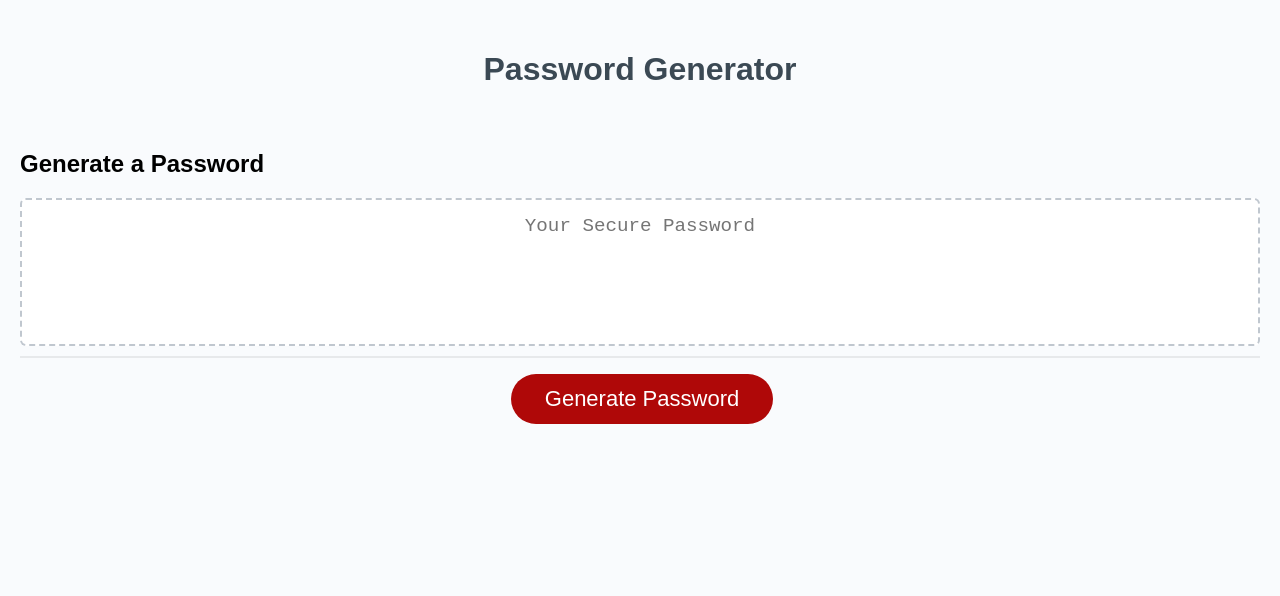
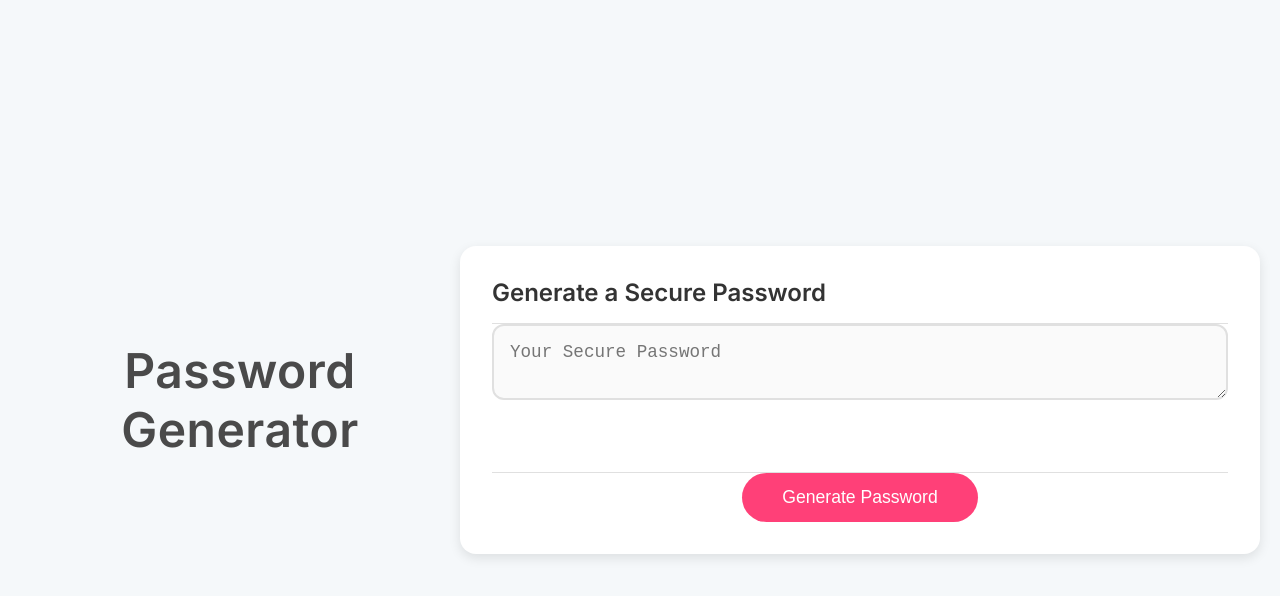
Before and after one commit to BrxwnSugxr/lazyPassword, a plain HTML site: page index.html in a window 1280 px wide. Drawn offline with Linux system fonts and the light colour scheme.

Commit message:
update of html css 2025 look

```diff
--- a/index.html
+++ b/index.html
@@ -3,7 +3,13 @@
   <head>
     <meta charset="UTF-8" />
     <meta name="viewport" content="width=device-width, initial-scale=1.0" />
+    <meta name="description" content="A simple and modern password generator" />
+    <meta name="author" content="Muhamad" />
     <title>Password Generator</title>
+    <link
+      href="https://fonts.googleapis.com/css2?family=Inter:wght@400;500;600&display=swap"
+      rel="stylesheet"
+    />
     <link rel="stylesheet" href="style.css" />
   </head>
   <body>
@@ -11,11 +17,11 @@
       <header>
         <h1>Password Generator</h1>
       </header>
-      <div id="card">
-        <div id="card-header">
-          <h2>Generate a Password</h2>
+      <div class="card">
+        <div class="card-header">
+          <h2>Generate a Secure Password</h2>
         </div>
-        <div id="card-body">
+        <div class="card-body">
           <textarea
             readonly
             id="password"
--- a/style.css
+++ b/style.css
@@ -1,95 +1,93 @@
+/* CSS Reset & Global Styles */
 *,
 *::before,
-*::after{
-
+*::after {
   box-sizing: border-box;
-}
-
-
-html, body, .wrapper{
-    height: 100%;
-    margin:0;
+  margin: 0;
   padding: 0;
 }
 
-body{
-    font-family: sans-serif;
-    background-color: #f9fbfd;
+html, body, .wrapper {
+  height: 100%;
+  font-family: 'Inter', sans-serif; /* A modern, highly-legible font */
+  background-color: #f5f8fa; /* Light, neutral background */
 }
 
-.wrapper{
-    padding-top: 30px;
-    padding-left: 20px;
-    padding-right: 20px;
+body {
+  color: #333; /* Dark text for readability */
+}
+
+.wrapper {
+  display: flex;
+  justify-content: center;
+  align-items: center;
+  padding: 20px;
 }
 
 header {
   text-align: center;
-    padding: 20px;
-    padding-top: 0px;
-    color: hsl(206,17%,28%);
+  padding: 20px 0;
+  font-size: 1.5rem;
+  font-weight: 600;
+  color: #4a4a4a;
+  letter-spacing: 0.5px;
 }
 
-.card{
-    background-color: hsl(0,0%,100%);
-    border-radius: 5px;
-    border-width: 1px;
-    box-shadow: rgba(0,0,0,0.15) 0px 2px 8px 0px;
-    color: hsl(206,17%, 28%);
-    font-size: 18px;
-    margin: 0 auto;
+.card {
+  background-color: #ffffff;
+  border-radius: 16px; /* More rounded corners for a modern look */
+  box-shadow: 0 4px 12px rgba(0, 0, 0, 0.1); /* Soft shadows */
   max-width: 800px;
-    padding: 30px 40px;
+  width: 100%;
+  padding: 32px;
+  transition: box-shadow 0.3s ease, transform 0.3s ease; /* Smooth hover effects */
 }
 
-.card-header::after{
-    content: " ";
-    display: block;
-    width:100%;
-    background: #e7e9eb;
-    height:2px;
+.card:hover {
+  box-shadow: 0 6px 20px rgba(0, 0, 0, 0.15);
+  transform: translateY(-4px); /* Card lift effect */
 }
 
-.card-body{
-min-height: 100px;
-}
-
-.card-footer{
-text-align: center;
-}
-
-.card-footer::before{
+.card-header::after,
+.card-footer::before {
   content: " ";
   display: block;
   width: 100%;
-background: #e7e9eb;
-height: 2px;
+  background: #e0e0e0; /* Lighter gray */
+  height: 1px;
+  margin-top: 16px;
 }
 
-.card-footer::after{
-content: " ";
-display: block;
-clear: both;
+.card-body {
+  min-height: 100px;
+  margin-bottom: 16px;
 }
 
-.btn{
+.card-footer {
+  text-align: center;
+  padding-top: 16px;
+}
+
+.btn {
+  background-color: #FF4078; /* Vibrant accent color */
   border: none;
-background-color: hsl(360,91%,36%);
-border-radius: 25px;
-box-shadow: rgba(0,0,0,0.1) 0px 1px 6px 0px rgba(0,0,0,0.2) 0px 1px 1px 0px;
-color: hsl(0, 0%, 100%);
-display: inline-block;
-font-size: 22px;
-line-height: 22px;
-margin: 16px 16px 16px 20px;
-padding: 14px 34px;
-text-align: center;
+  border-radius: 30px; /* More rounded button */
+  color: white;
+  font-size: 1.1rem;
+  font-weight: 500;
+  padding: 14px 40px;
+  transition: background-color 0.3s ease, transform 0.2s ease; /* Smooth hover transition */
   cursor: pointer;
 }
 
+.btn:hover {
+  background-color: #e0285b; /* Darker shade on hover */
+  transform: translateY(-2px); /* Slight hover lift effect */
+}
+
 button[disabled] {
-    cursor: default;
-    background: #c0c7cf;
+  cursor: not-allowed;
+  background-color: #e0e0e0; /* Subtle disabled color */
 }
 
 .float-right {
@@ -97,31 +95,24 @@ button[disabled] {
 }
 
 #password {
-    -webkit-appearance: none;
-    -moz-appearance: none;
-    appearance: none;
-    border: none;
-    display: block;
   width: 100%;
-    padding-top: 15px;
-    padding-left: 15px;
-    padding-right: 15px;
-    padding-bottom: 85px;
-    font-size: 1.2rem;
-    text-align: center;
-    margin-top: 10px;
-    margin-bottom: 10px;
-    border: 2px dashed #c0c7cf;
-    border-radius: 6px;
-    resize: none;
-    overflow: hidden;
+  font-size: 1.1rem;
+  padding: 16px;
+  border: 2px solid #e0e0e0;
+  border-radius: 12px;
+  background-color: #fafafa; /* Light background for input */
+  transition: border-color 0.3s ease;
+}
+
+#password:focus {
+  border-color: #FF4078; /* Focused state with vibrant color */
+  outline: none;
 }
 
 @media (max-width: 690px) {
   .btn {
     font-size: 1rem;
-      margin: 16px 0px 0px 0px;
-      padding: 10px 15px;
+    padding: 12px 28px;
   }
 
   #password {
@@ -131,6 +122,7 @@ button[disabled] {
 
 @media (max-width: 500px) {
   .btn {
-      font-size: 0.8rem;
+    font-size: 0.9rem;
+    padding: 10px 24px;
   }
 }
```
Lines whose indentation alone changed are shown as unchanged.
